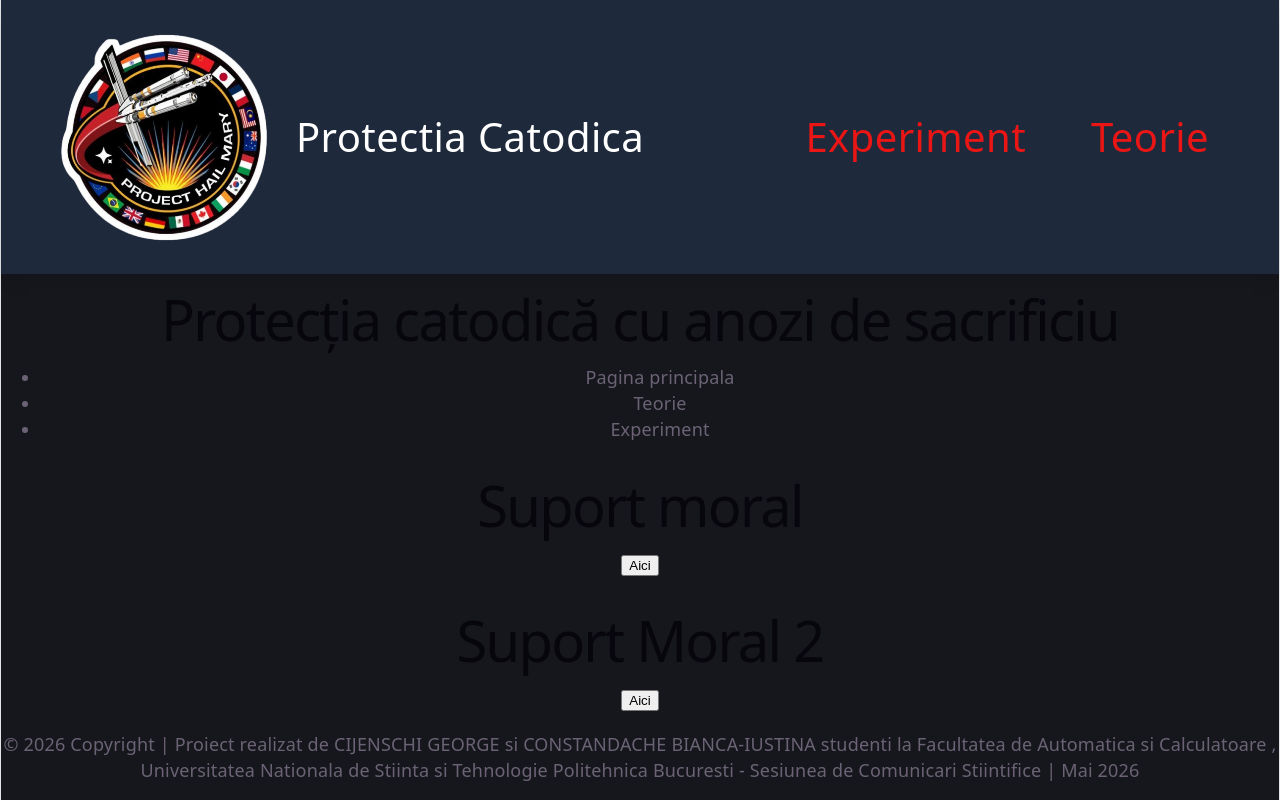
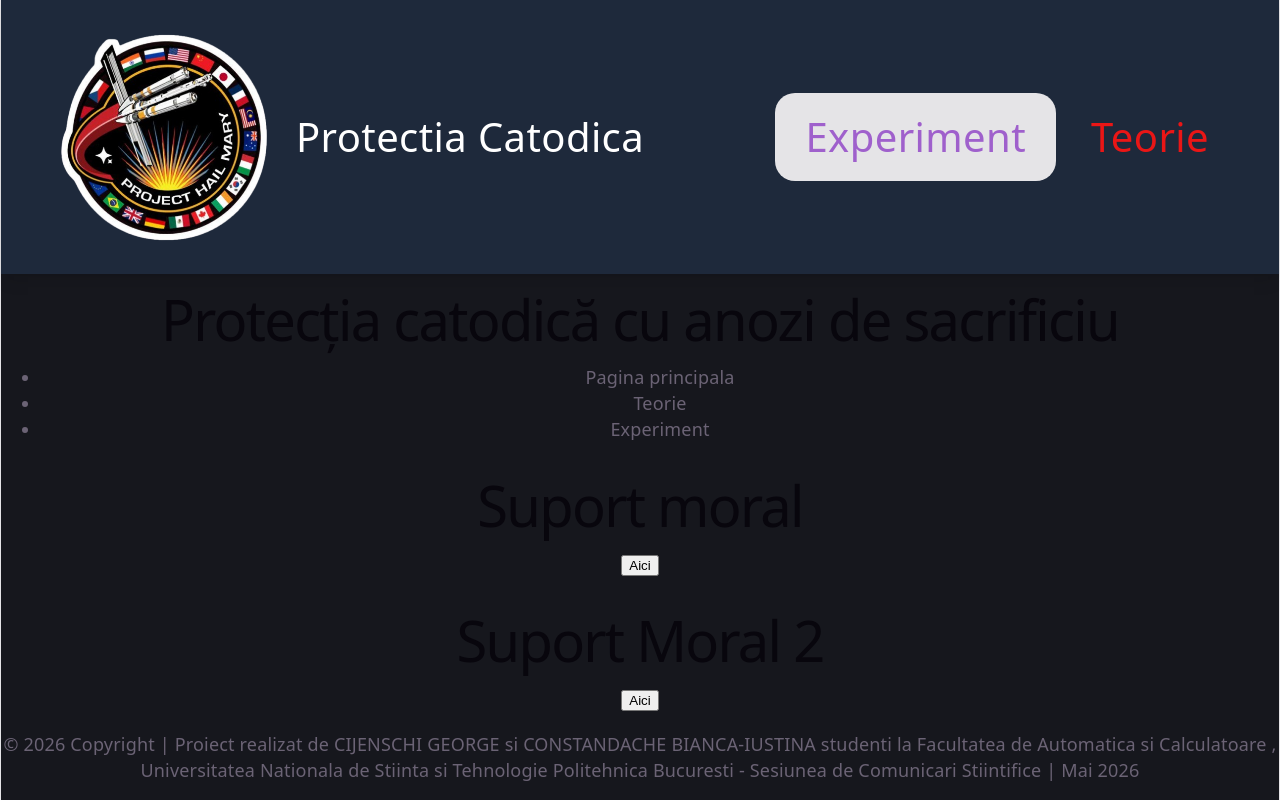
Before and after one commit to mimenschi/proiect_chimie, a React (Vite) app in the folder protectia-catodica/: page / in a window 1280 px wide. In both pictures the pointer is over the link "Experiment". Built offline with nearby package versions, Linux system fonts and the light colour scheme.

Commit message:
Fix: Butoanele fac ce vreau sa faca

```diff
--- a/protectia-catodica/src/index.css
+++ b/protectia-catodica/src/index.css
@@ -158,7 +158,6 @@ body {
 
 .butonasLogo:hover{
   color: #9f60cc;
-  background-color: #e5e4e7;
 }
 
 .spanLogo{
@@ -175,8 +174,9 @@ body {
 /*Celelalte butoane*/
 /*text-base font-medium hover:text-sky-300 transition-colors duration-200*/
 
-.butonas:hover{
+.butonasDom:hover{
   color: #9f60cc;
+  background-color: #e5e4e7;
 }
 
 
```
